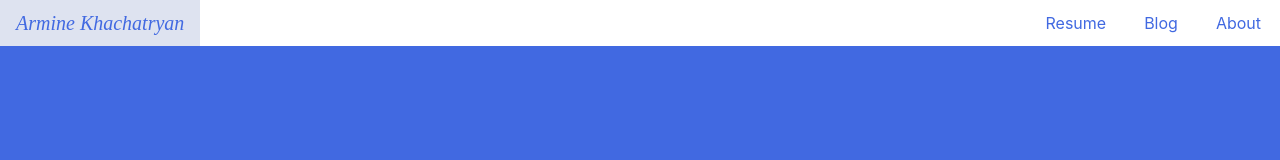
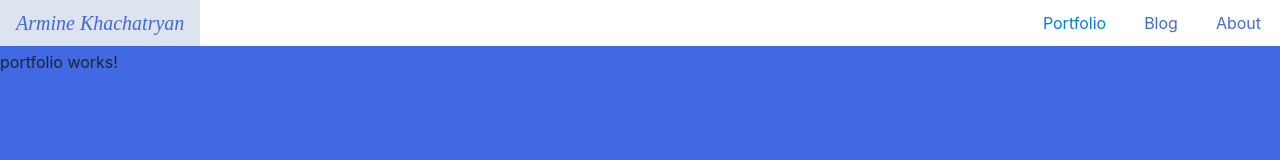
Before and after one commit to arminekhachatryan94/resume, an Angular app: page /portfolio in a window 1280 px wide. Before the commit this address led to /. Shown: the top 160 px of the page. Built offline with nearby package versions, Linux system fonts and the light colour scheme.

Commit message:
create portfolio component

```diff
--- a/src/app/app.module.ts
+++ b/src/app/app.module.ts
@@ -5,11 +5,13 @@
 import { NavComponent } from './components/nav/nav.component';
 
 import { routingModule } from './app.routing';
+import { PortfolioComponent } from './views/portfolio/portfolio.component';
 
 @NgModule({
   declarations: [
     AppComponent,
-    NavComponent
+    NavComponent,
+    PortfolioComponent
   ],
   imports: [
     BrowserModule,
--- a/src/app/app.routing.ts
+++ b/src/app/app.routing.ts
@@ -1,8 +1,9 @@
 import { ModuleWithProviders } from "@angular/core";
 import { RouterModule, Routes } from '@angular/router';
+import { PortfolioComponent } from "./views/portfolio/portfolio.component";
 
 const routes: Routes = [
-
+    { path: 'portfolio', component: PortfolioComponent }
 ];
 
 export const routingModule: ModuleWithProviders = RouterModule.forRoot(routes);
--- a/src/app/components/nav/nav.component.html
+++ b/src/app/components/nav/nav.component.html
@@ -18,7 +18,7 @@
 
   <ul id="hamburger" class="nav text-royalblue navbar-custom float-right">
     <li id="resume" class="nav-item padding">
-      <a class="nav-link" (mouseover)="onMouseOver('resume')" (mouseleave)="onMouseLeave('resume')">Resume</a>
+      <a [routerLink]="['portfolio']" class="nav-link" (mouseover)="onMouseOver('resume')" (mouseleave)="onMouseLeave('resume')">Portfolio</a>
     </li>
     <li id="blog" class="nav-item padding">
       <a class="nav-link" (mouseover)="onMouseOver('blog')" (mouseleave)="onMouseLeave('blog')">Blog</a>
--- /dev/null
+++ b/src/app/views/portfolio/portfolio.component.html
@@ -0,0 +1,3 @@
+<p>
+  portfolio works!
+</p>
--- /dev/null
+++ b/src/app/views/portfolio/portfolio.component.ts
@@ -0,0 +1,15 @@
+import { Component, OnInit } from '@angular/core';
+
+@Component({
+  selector: 'app-portfolio',
+  templateUrl: './portfolio.component.html',
+  styleUrls: ['./portfolio.component.css']
+})
+export class PortfolioComponent implements OnInit {
+
+  constructor() { }
+
+  ngOnInit() {
+  }
+
+}
```
Also changed, not shown: src/app/views/portfolio/portfolio.component.css (added), 1 other file (tests, documents, lock files or other folders).
